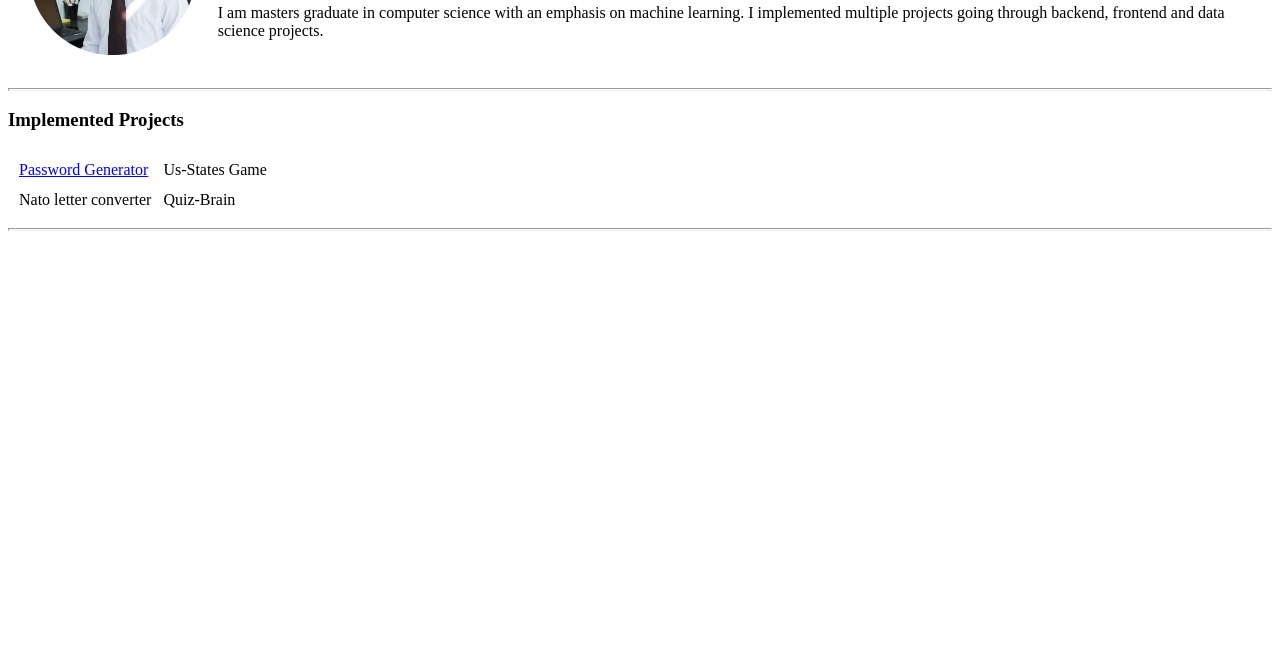
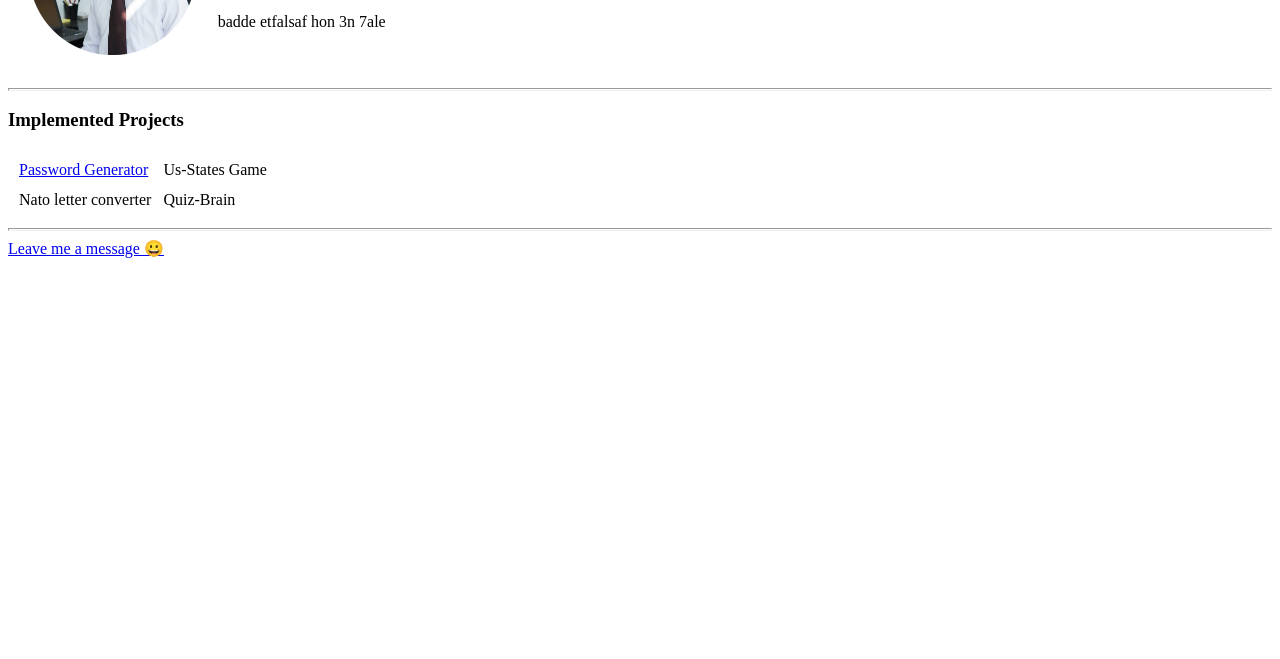
Before and after one commit to mteitani/cv, a plain HTML site: page index.html in a window 1280 px wide. Shown: the part 141-800 px from the top of the page. Drawn offline with Linux system fonts and the light colour scheme.

Commit message:
Update index.html

```diff
--- a/index.html
+++ b/index.html
@@ -11,8 +11,7 @@
                 <td>
                     <h1>Marwan Itani</h1>
                     <p><em><strong>Python Developer</strong></em></p>
-                    <p>I am masters graduate in computer science with an emphasis on machine learning.
-                        I implemented multiple projects going through backend, frontend and data science projects.</p>
+                    <p>badde etfalsaf hon 3n 7ale</p>
                 </td>
             </tr>
         </table>
@@ -29,5 +28,6 @@
             </tr>
         </table>
         <hr size="3">
+        <a href="contact.html">Leave me a message 😀</a>
     </body>
 </html>
```
